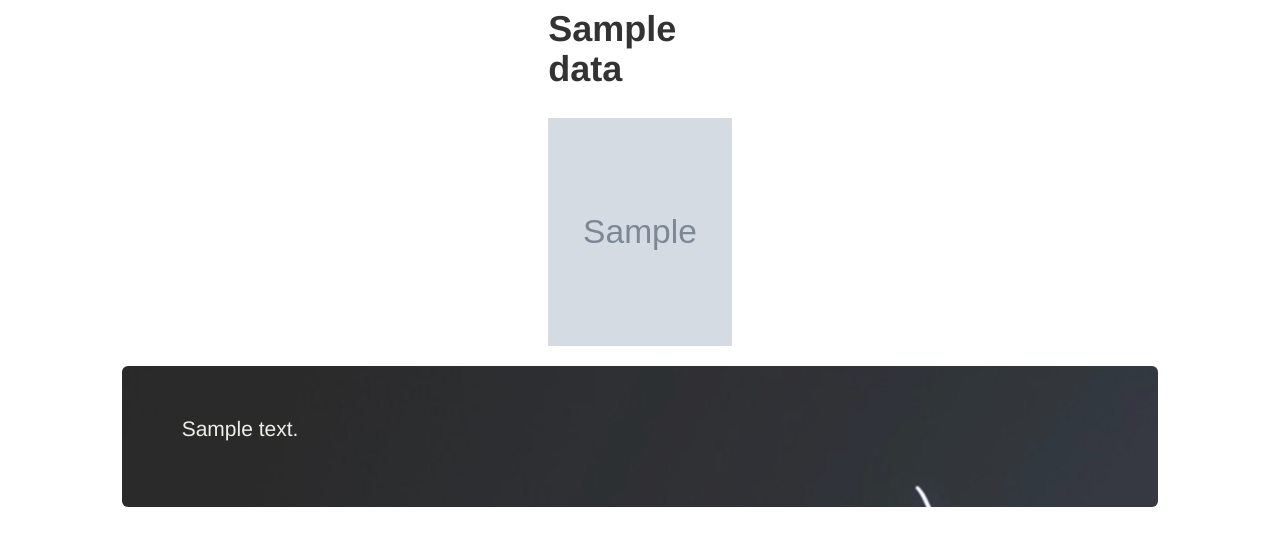
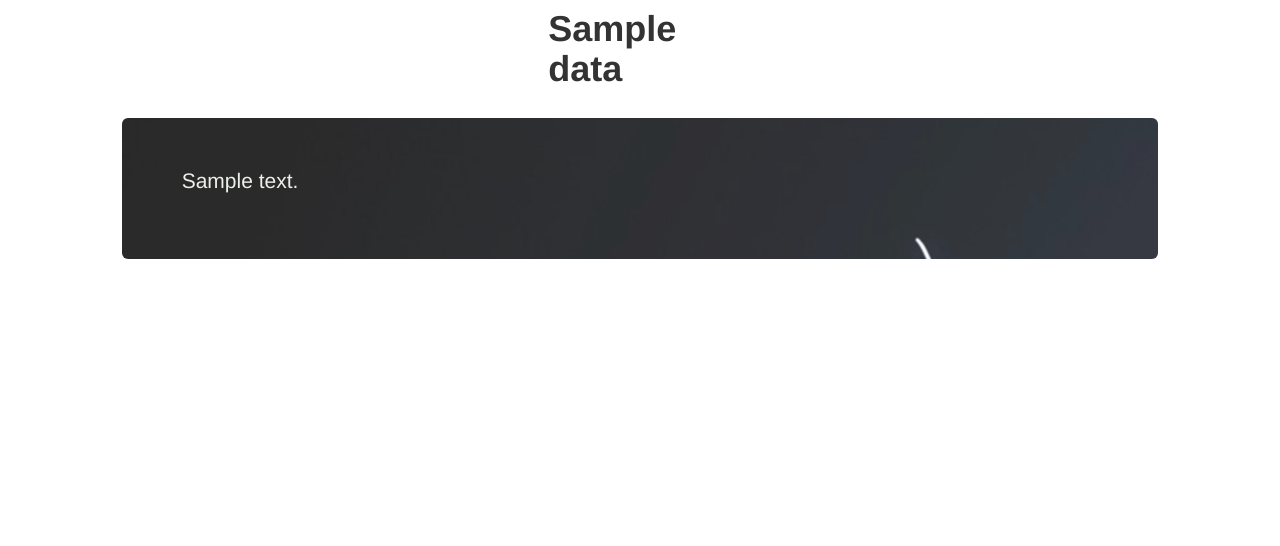
Before and after one commit to adarsh9780/Ghost-Stories, a Django app: template templates/WriteBlog/home.html in a window 1280 px wide. Shown: the part 51-597 px from the top of the page. Run offline with Django 3.2, Linux system fonts and the light colour scheme; the template is opened without the code that fills it: most values are stand-ins (such as "Sample title", 1, 10 or a date in 2020); grey boxes marked "Sample" are stand-in pictures; data that the repository does not hold is empty; some libraries are stand-ins or nearby versions.

Commit message:
Ghost Stories: First Commit

```diff
--- a/templates/WriteBlog/home.html
+++ b/templates/WriteBlog/home.html
@@ -47,9 +47,6 @@
     {% for data in blog %}
         <div class='col-sm-2 col-sm-offset-5'>
             <h1><strong>{{ data.title }}</strong></h1><br/>
-                {% if data.image %}
-                    <img src="{{ data.image.url }}" style="width:304px;height:228px;" class='img-responsive'><br/>
-                {% endif %}
         </div>
 
         <div class="col-sm-10 col-sm-offset-1 container-fluid ">
```
